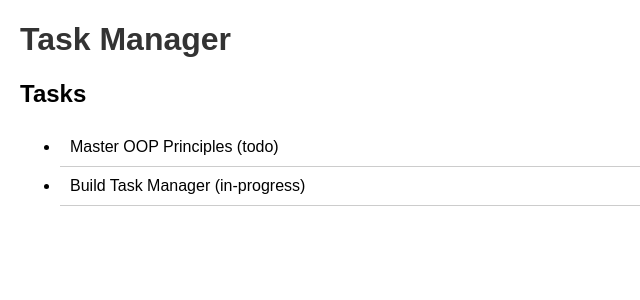
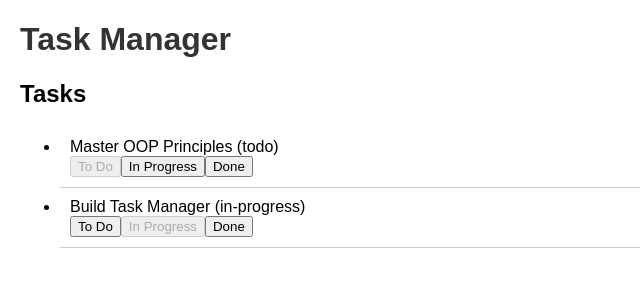
Before and after one commit to jpetrucci49/task-manager, a React (Vite) app: page / in a window 1280 px wide. Shown: the top 300 px of the page, without its empty margins (0-640 px from the left). Built offline with nearby package versions, Linux system fonts and the light colour scheme.

Commit message:
Add task status update feature with UI and tests - Implement status change buttons in TaskList - Fix state updates to use new KanbanBoard instance for re-rendering - Update Jest tests for multiple buttons and status changes

```diff
--- a/src/components/TaskList.tsx
+++ b/src/components/TaskList.tsx
@@ -3,12 +3,22 @@ import { Task } from '../models/Task';
 import { KanbanBoard } from '../models/KanbanBoard';
 
 const TaskList: React.FC = () => {
-  const [board] = useState<KanbanBoard>(() => {
+  const [board, setBoard] = useState<KanbanBoard>(() => {
     const board = new KanbanBoard();
     board.addTask(new Task('1', 'Master OOP Principles', 'todo'));
     board.addTask(new Task('2', 'Build Task Manager', 'in-progress'));
     return board;
   });
+
+  const handleStatusChange = (taskId: string, newStatus: string) => {
+    board.moveTask(taskId, newStatus);
+    // Create a new KanbanBoard instance with updated tasks
+    const newBoard = new KanbanBoard();
+    board.getTasks().forEach(task => {
+      newBoard.addTask(new Task(task.id, task.title, task.status));
+    });
+    setBoard(newBoard); // Trigger re-render with new instance
+  };
 
   return (
     <div>
@@ -17,6 +27,26 @@ const TaskList: React.FC = () => {
         {board.getTasks().map(task => (
           <li key={task.id}>
             {task.title} ({task.status})
+            <div>
+              <button
+                onClick={() => handleStatusChange(task.id, 'todo')}
+                disabled={task.status === 'todo'}
+              >
+                To Do
+              </button>
+              <button
+                onClick={() => handleStatusChange(task.id, 'in-progress')}
+                disabled={task.status === 'in-progress'}
+              >
+                In Progress
+              </button>
+              <button
+                onClick={() => handleStatusChange(task.id, 'done')}
+                disabled={task.status === 'done'}
+              >
+                Done
+              </button>
+            </div>
           </li>
         ))}
       </ul>
```
Also changed, not shown: 2 other files (tests, documents, lock files or other folders).
